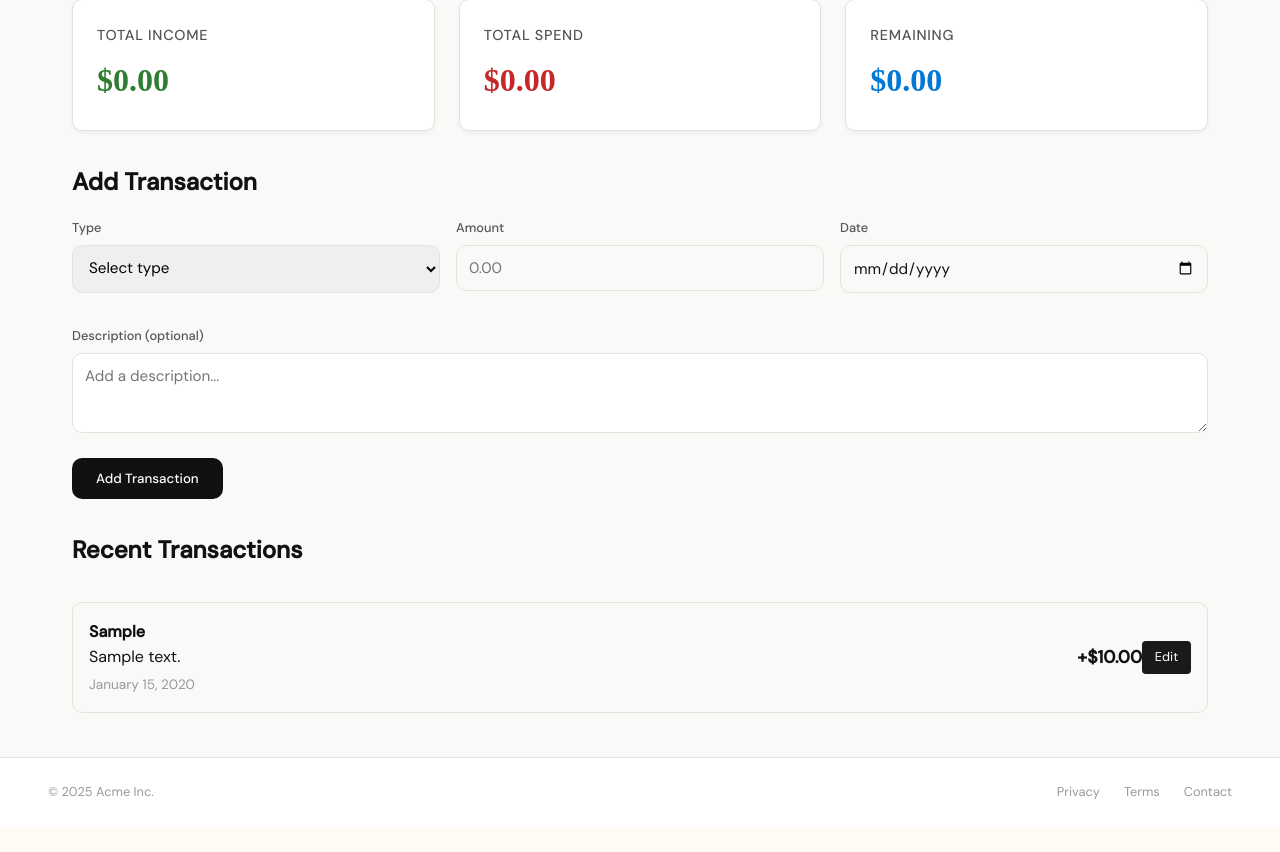
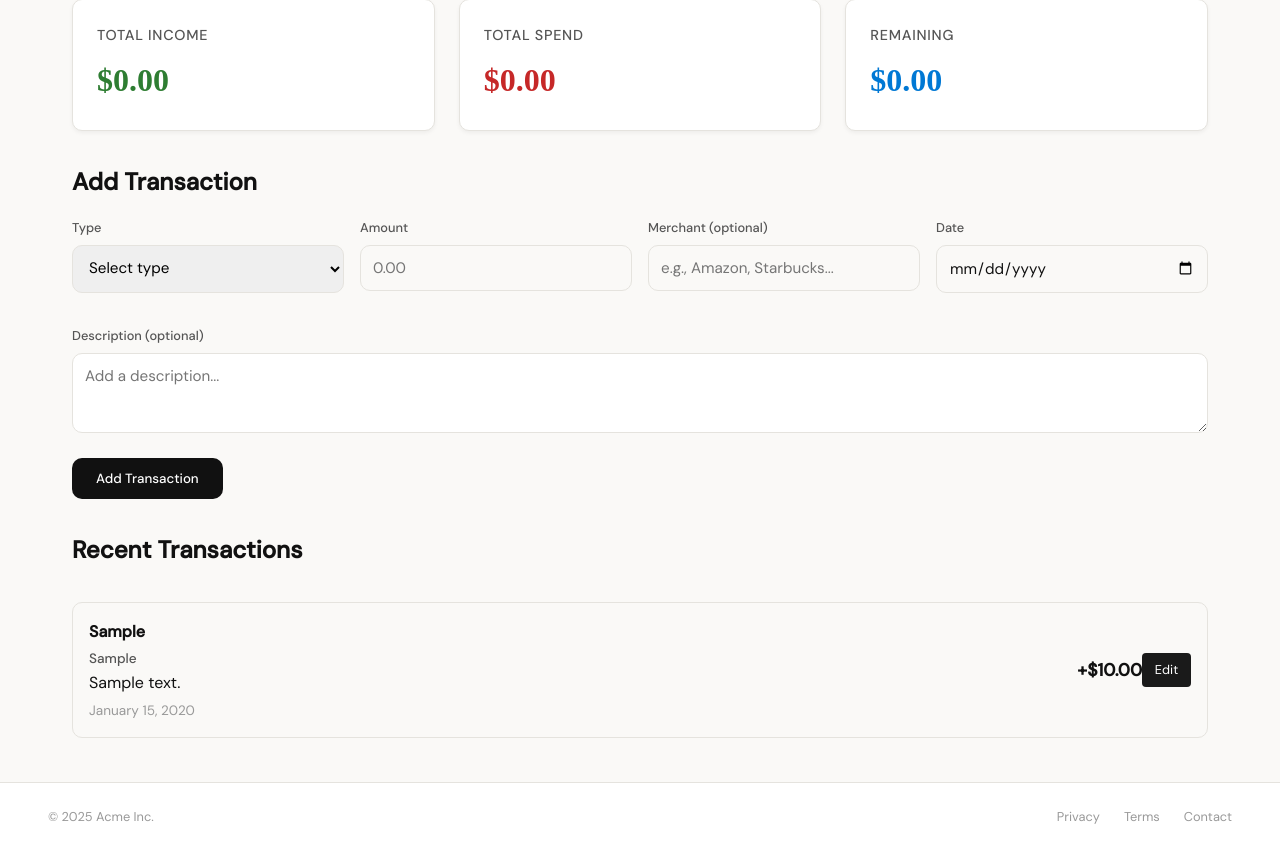
Before and after one commit to radufabian9794-glitch/SimpleWeb, a Flask app: page /overview in a window 1280 px wide. Shown: the part 197-1049 px from the top of the page. Before the commit the page ends 996 px from the top, so only its background shows below. Run offline with Flask 3, Linux system fonts and the light colour scheme; the visitor is signed in with stand-in values (Sample User, id 1); tables that the repository leaves empty hold one stand-in row (values such as "Sample post"); some web fonts are replaced.

Commit message:
added merchant

```diff
--- a/app.py
+++ b/app.py
@@ -41,6 +41,7 @@ class Transaction(db.Model):
     transaction_type = db.Column(db.String(50), nullable=False)  # 'income' or 'expense'
     date = db.Column(db.Date, nullable=False)
     description = db.Column(db.String(255), nullable=True)
+    merchant = db.Column(db.String(255), nullable=True)
 
     user = db.relationship("User", backref="transactions")
 
@@ -191,6 +192,7 @@ def add_transaction():
     transaction_type = request.form.get("type", "")
     date_str = request.form.get("date", "")
     description = request.form.get("description", "").strip()
+    merchant = request.form.get("merchant", "").strip()
 
     if not amount or not transaction_type or not date_str:
         flash("Amount, type, and date are required.", "error")
@@ -221,7 +223,8 @@ def add_transaction():
         amount=amount,
         transaction_type=transaction_type,
         date=date_obj,
-        description=description if description else None
+        description=description if description else None,
+        merchant=merchant if merchant else None
     )
 
     db.session.add(transaction)
@@ -247,6 +250,7 @@ def edit_transaction(transaction_id):
         transaction_type = request.form.get("type", "")
         date_str = request.form.get("date", "")
         description = request.form.get("description", "").strip()
+        merchant = request.form.get("merchant", "").strip()
 
         if not amount or not transaction_type or not date_str:
             flash("Amount, type, and date are required.", "error")
@@ -276,6 +280,7 @@ def edit_transaction(transaction_id):
         transaction.transaction_type = transaction_type
         transaction.date = date_obj
         transaction.description = description if description else None
+        transaction.merchant = merchant if merchant else None
         db.session.commit()
 
         flash("Transaction updated successfully.", "success")
--- a/static/style.css
+++ b/static/style.css
@@ -559,6 +559,13 @@ body {
   margin-top: 0.25rem;
 }
 
+.transaction-merchant {
+  font-size: 0.85rem;
+  color: var(--ink-soft);
+  font-weight: 500;
+  margin-top: 0.25rem;
+}
+
 .transaction-amount {
   font-weight: 600;
   font-size: 1.1rem;
--- a/templates/edit_transaction.html
+++ b/templates/edit_transaction.html
@@ -52,6 +52,11 @@
         </div>
 
         <div class="form-group">
+          <label for="merchant">Merchant (optional)</label>
+          <input id="merchant" name="merchant" type="text" value="{{ transaction.merchant or '' }}" placeholder="e.g., Amazon, Starbucks...">
+        </div>
+
+        <div class="form-group">
           <label for="date">Date</label>
           <input id="date" name="date" type="date" value="{{ transaction.date.strftime('%Y-%m-%d') }}" required>
         </div>
--- a/templates/overview.html
+++ b/templates/overview.html
@@ -68,6 +68,11 @@
         </div>
 
         <div class="form-group">
+          <label for="merchant">Merchant (optional)</label>
+          <input id="merchant" name="merchant" type="text" placeholder="e.g., Amazon, Starbucks...">
+        </div>
+
+        <div class="form-group">
           <label for="date">Date</label>
           <input id="date" name="date" type="date" required>
         </div>
@@ -88,6 +93,9 @@
           <div class="transaction-item">
             <div class="transaction-info">
               <div><strong>{{ transaction.transaction_type | capitalize }}</strong></div>
+              {% if transaction.merchant %}
+                <div class="transaction-merchant">{{ transaction.merchant }}</div>
+              {% endif %}
               {% if transaction.description %}
                 <div>{{ transaction.description }}</div>
               {% endif %}
```
